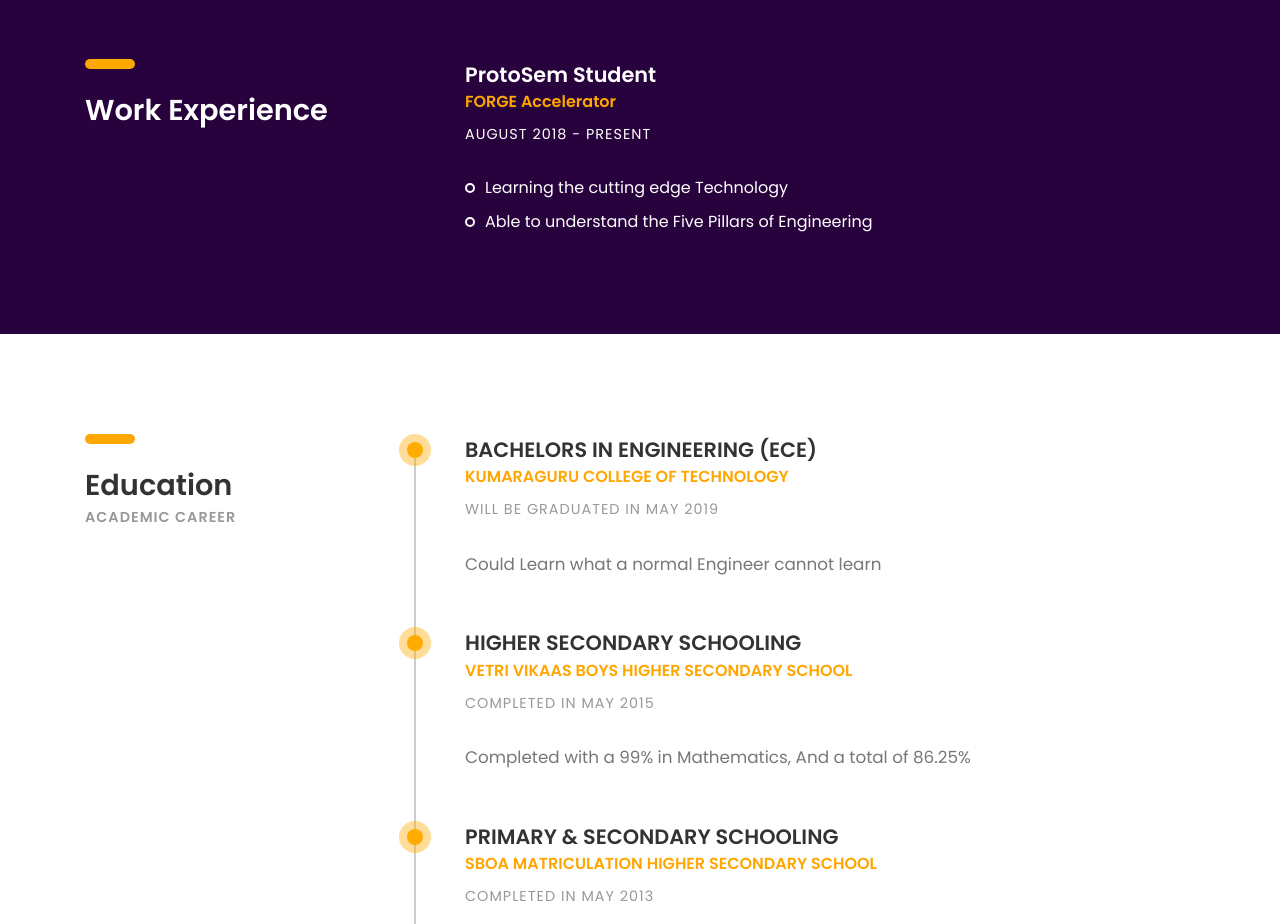
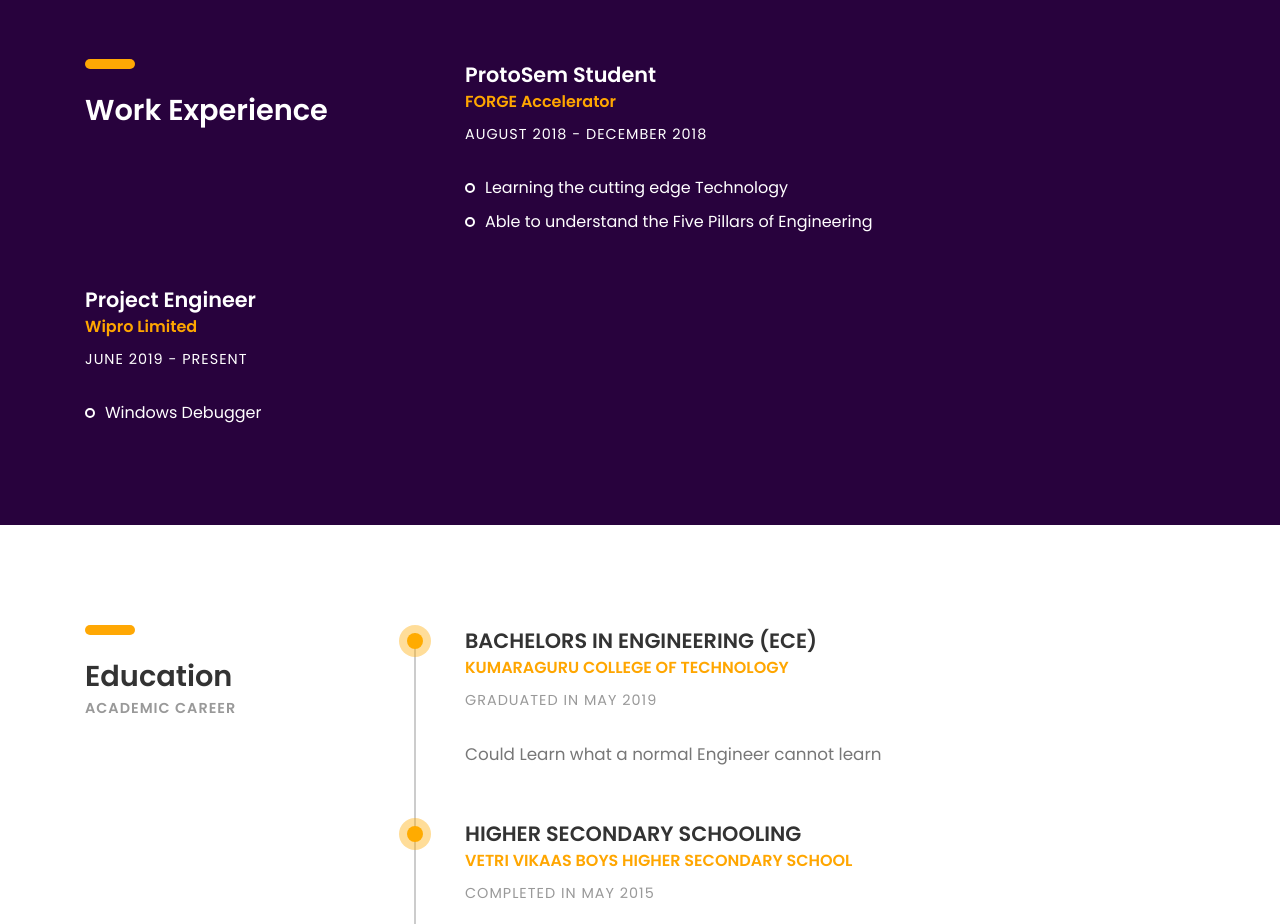
Before and after one commit to sanjaysrini/sanjay, a plain HTML site: page index.html in a window 1280 px wide. Shown: the part 1280-2204 px from the top of the page. Drawn offline with Linux system fonts and the light colour scheme; files whose address does not match are found by name.

Commit message:
Update index.html

```diff
--- a/index.html
+++ b/index.html
@@ -166,11 +166,23 @@
 					<div class="experience margin-b-50">
 						<h4><b>ProtoSem Student</b></h4>
 						<h5 class="font-yellow"><b>FORGE Accelerator</b></h5>
-						<h6 class="margin-t-10">AUGUST 2018 - PRESENT</h6>
+						<h6 class="margin-t-10">AUGUST 2018 - DECEMBER 2018</h6>
 						<p class="font-semi-white margin-tb-30"></p>
 						<ul class="list margin-b-30">
 							<li>Learning the cutting edge Technology</li>
 							<li>Able to understand the Five Pillars of Engineering</li>
+						</ul>
+					</div><!-- experience -->
+				</div><!-- col-sm-8 -->
+				<div class="col-sm-8">
+
+					<div class="experience margin-b-50">
+						<h4><b>Project Engineer</b></h4>
+						<h5 class="font-yellow"><b>Wipro Limited</b></h5>
+						<h6 class="margin-t-10">JUNE 2019 - PRESENT</h6>
+						<p class="font-semi-white margin-tb-30"></p>
+						<ul class="list margin-b-30">
+							<li>Windows Debugger</li>
 						</ul>
 					</div><!-- experience -->
 				</div><!-- col-sm-8 -->
@@ -192,7 +204,7 @@
 						<div class="education margin-b-50">
 							<h4><b>BACHELORS IN ENGINEERING (ECE)</b></h4>
 							<h5 class="font-yellow"><b>KUMARAGURU COLLEGE OF TECHNOLOGY</b></h5>
-							<h6 class="font-lite-black margin-t-10">WILL BE GRADUATED IN MAY 2019</h6>
+							<h6 class="font-lite-black margin-t-10">GRADUATED IN MAY 2019</h6>
 							<p class="margin-tb-30">Could Learn what a normal Engineer cannot learn</p>
 						</div><!-- education -->
 
```
